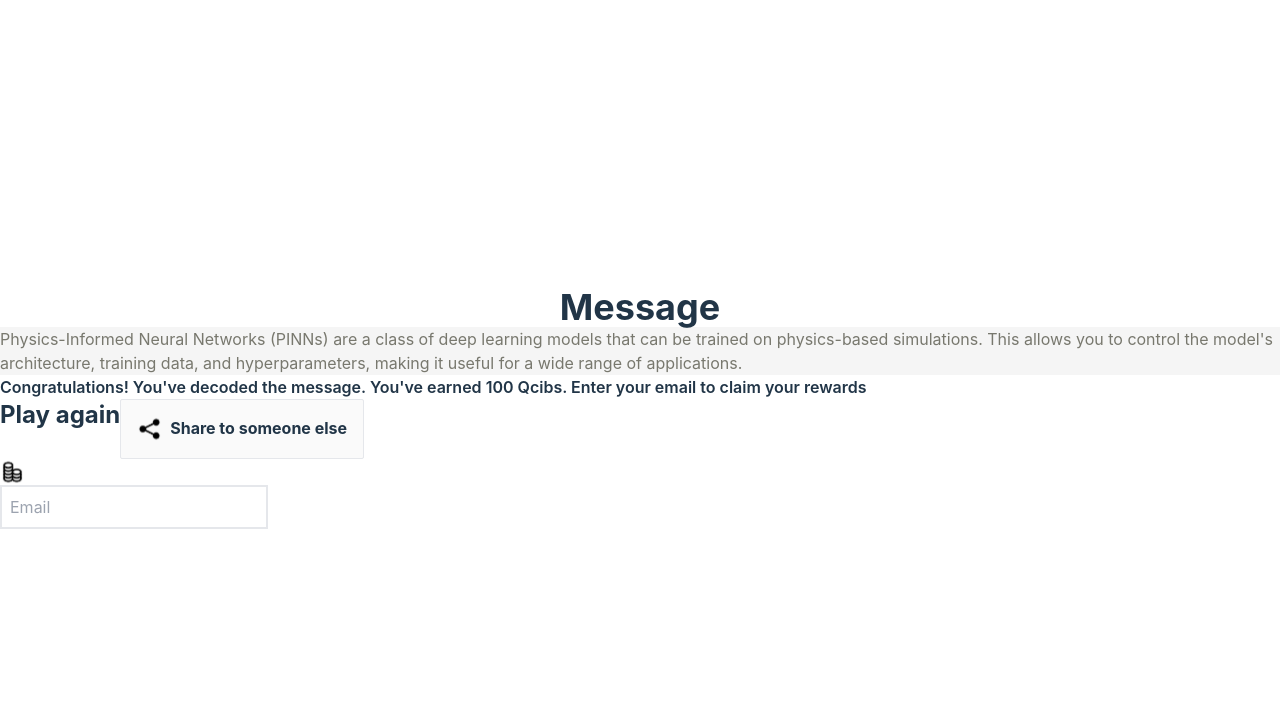
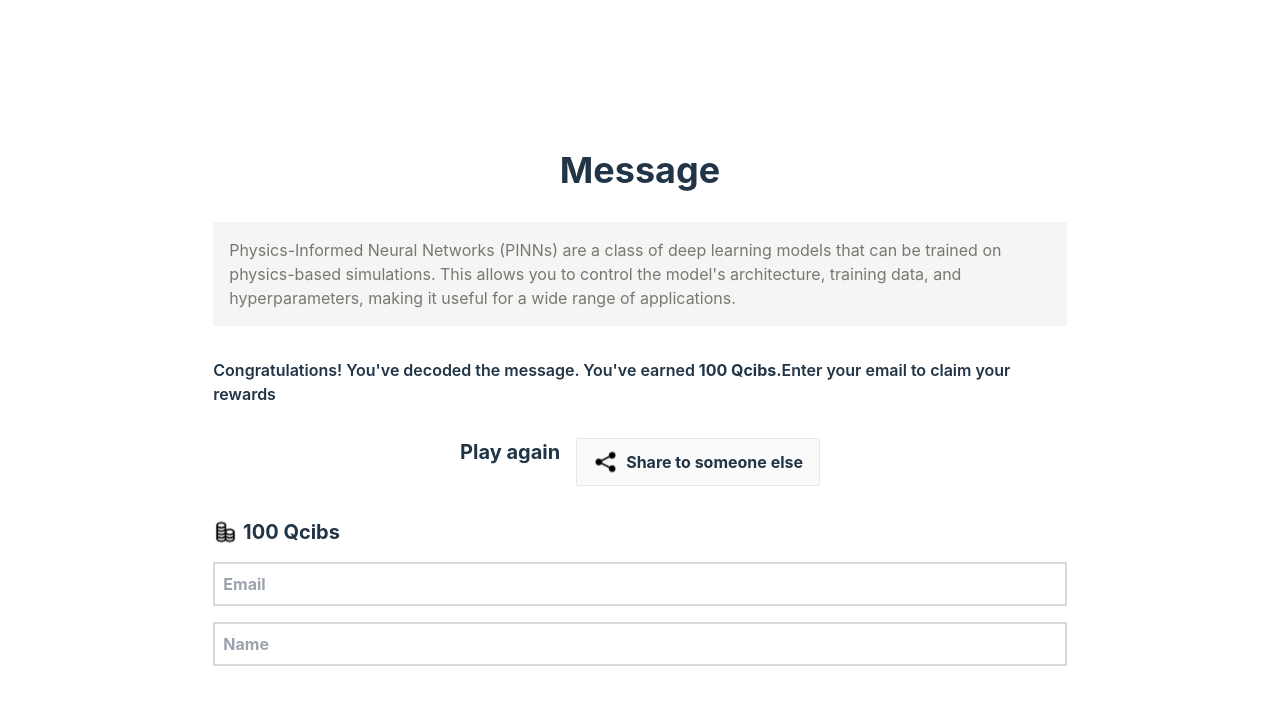
Before and after one commit to Osval-1/web-scramble, a React (Vite) app: page /Won in a window 1280 px wide. Shown: the top 704 px of the page. Built offline with nearby package versions, Linux system fonts and the light colour scheme.

Commit message:
create Won page

```diff
--- a/src/pages/Won/index.tsx
+++ b/src/pages/Won/index.tsx
@@ -1,11 +1,21 @@
 import { images } from "../../assets";
+import { useNavigate } from "react-router-dom";
+
 const Won = () => {
+  const navigate = useNavigate();
+
+  const handleNavigate = () => {
+    navigate("/Won");
+  };
   return (
-    <main>
-      <h1 className="text-2xl md:text-4xl text-center pt-4 font-bold">
+    <main className="h-full w-full flex flex-col items-center gap-8">
+      <h1 className="text-2xl md:text-4xl text-center pt-4 font-bold ">
         Message
       </h1>
-      <section className="" style={{ backgroundColor: "#F5F5F5" }}>
+      <section
+        className="w-2/3 p-4 rounded-sm text-left"
+        style={{ backgroundColor: "#F5F5F5" }}
+      >
         <p style={{ color: "#78786E" }}>
           Physics-Informed Neural Networks (PINNs) are a class of deep learning
           models that can be trained on physics-based simulations. This allows
@@ -13,18 +23,23 @@ const Won = () => {
           hyperparameters, making it useful for a wide range of applications.
         </p>
       </section>
-      <section>
+      <section className="w-2/3">
         <p className="font-semibold">
-          Congratulations! You've decoded the message. You've earned 100 Qcibs.
+          Congratulations! You've decoded the message. You've earned
+          <span className="font-bold"> 100 Qcibs.</span>
           Enter your email to claim your rewards
         </p>
       </section>
-      <section className="flex flex-row">
-        <p onClick={()=>console.log("home")} className="font-bold text-2xl" color="#4C473D">
-   Play again
+      <section className="flex flex-row gap-4 items-center">
+        <p
+          onClick={handleNavigate}
+          className="font-bold text-xl h-12"
+          color="#4C473D"
+        >
+          Play again
         </p>
         <div
-          className="border rounded-sm p-4 flex gap-2 font-bold"
+          className="border rounded-sm p-4 flex gap-2 font-bold h-12 items-center"
           style={{ backgroundColor: "#FAFAFA" }}
         >
           <figure>
@@ -33,11 +48,29 @@ const Won = () => {
           Share to someone else
         </div>
       </section>
-      <section>
-        <div>
+      <section className="w-2/3 flex flex-col gap-4">
+        <div className="flex ">
           <img src={images.stack_of_coins} alt="stack of coins" />
+          <p className="font-bold text-xl"> 100 Qcibs</p>
         </div>
-        <input type="text" placeholder="Email" style={{color:"#78786E"}} className="border-2 p-2" />
+        <label htmlFor="email">
+          <input
+            type="email"
+            id="email"
+            placeholder="Email"
+            style={{ color: "#78786E", borderColor: "#D9D9D9" }}
+            className="border-2 p-2 font-bold w-full"
+          />
+        </label>
+        <label htmlFor="name">
+          <input
+            type="text"
+            id="name"
+            placeholder="Name"
+            style={{ color: "#78786E", borderColor: "#D9D9D9" }}
+            className="border-2 p-2 font-bold w-full"
+          />
+        </label>
       </section>
     </main>
   );
```
